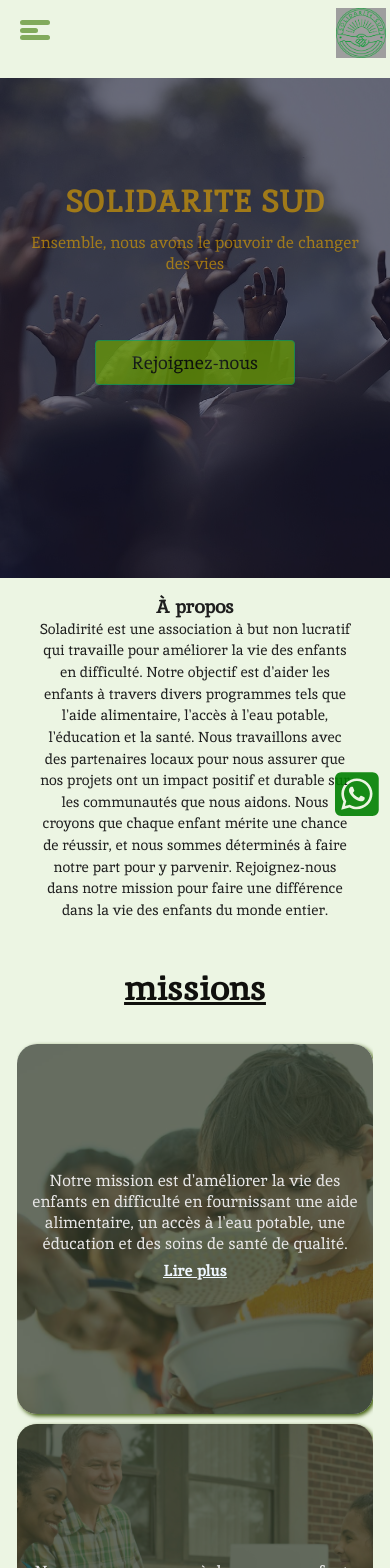
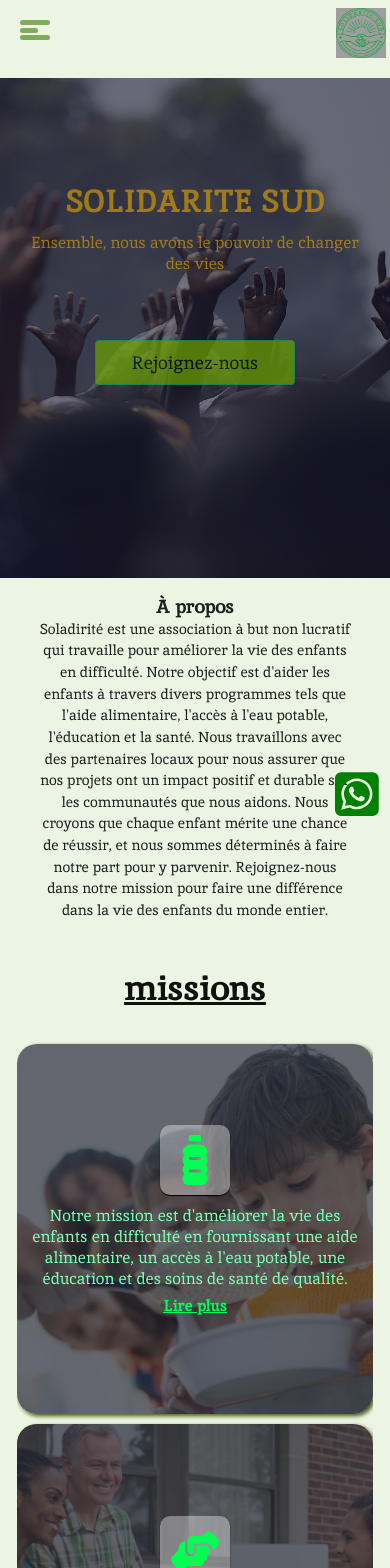
Before and after one commit to slimanej4c/sud, a Next.js app: page / in a window 390 px wide. Shown: the top 1568 px of the page. Built offline with nearby package versions, Linux system fonts and the light colour scheme; grey boxes are pictures that could not be loaded.

Commit message:
add part84

```diff
--- a/components/accueil/Accueil_part2.js
+++ b/components/accueil/Accueil_part2.js
@@ -3,7 +3,13 @@ import { useState, useEffect } from "react";
 import { connect } from 'react-redux'
 import { motion, AnimatePresence } from "framer-motion"
 import {missions_text ,missions_title ,missions_image} from '../../public/static/text/accueil/missions'
+import {faHandsHelping,faBottleWater ,faBookReader ,faChildReaching
+} from "@fortawesome/free-solid-svg-icons";
+import {
+   faSquareWhatsapp
 
+} from "@fortawesome/free-brands-svg-icons";
+import { FontAwesomeIcon} from '@fortawesome/react-fontawesome';
 export const Accueil_part2 = (props) => {
 
 
@@ -39,6 +45,8 @@ export const Accueil_part2 = (props) => {
                           >
 
                             <div className='mession-text'>
+                            <FontAwesomeIcon icon={faBottleWater } className="accueil-icon" style={{fontSize:50 }}  onClick={()=>openwhatsapp()}/>
+
                               <p>{missions_text[0][props.langue]}
 
                                   <button className='btn'> {missions_title[1][props.langue]}
@@ -62,6 +70,8 @@ export const Accueil_part2 = (props) => {
                           >
 
                             <div className='mession-text'>
+                            <FontAwesomeIcon icon={faHandsHelping}  className="accueil-icon"  style={{fontSize:50 }}  onClick={()=>openwhatsapp()}/>
+
                               <p>{missions_text[1][props.langue]}
 
                                   <button className='btn'> {missions_title[1][props.langue]}
@@ -85,6 +95,8 @@ export const Accueil_part2 = (props) => {
                           >
 
                             <div className='mession-text'>
+                            <FontAwesomeIcon icon={faBookReader}  className="accueil-icon"  style={{fontSize:50 }}  onClick={()=>openwhatsapp()}/>
+
                               <p>{missions_text[3][props.langue]}
 
                                   <button className='btn'> {missions_title[1][props.langue]}
@@ -107,6 +119,7 @@ export const Accueil_part2 = (props) => {
                           >
 
                             <div className='mession-text'>
+                            <FontAwesomeIcon icon={faChildReaching}  className="accueil-icon"  style={{fontSize:50 }}  onClick={()=>openwhatsapp()}/>
                               <p>{missions_text[4][props.langue]}
 
                                   <button className='btn'> {missions_title[1][props.langue]}
--- a/hocs/Layout.js
+++ b/hocs/Layout.js
@@ -7,10 +7,10 @@ import Image from 'next/image';
 import { motion } from "framer-motion";
 //import Cookies from "js-cookie";
 import { useRouter } from 'next/router';
-import {faPhone
+import {faPhone ,faWater ,faWaterLadder,faLadderWater ,faBottleWater
 } from "@fortawesome/free-solid-svg-icons";
 import {
-  faFacebook ,faTwitter,faLinkedin ,faWhatsapp ,faWhatsappSquare ,faSquareWhatsapp
+   faSquareWhatsapp
 
 } from "@fortawesome/free-brands-svg-icons";
 import { FontAwesomeIcon} from '@fortawesome/react-fontawesome';
@@ -314,7 +314,10 @@ const Nav=()=>{
 
 
         </div>
-        <FontAwesomeIcon icon={faSquareWhatsapp}  className="whatsapp-icon" onClick={()=>openwhatsapp()}/>
+        <div className="whatsapp-iconn">
+        <FontAwesomeIcon icon={faSquareWhatsapp} style={{fontSize:50 , color:"green"}}  onClick={()=>openwhatsapp()}/>
+
+        </div>
      <Footer/>
 
       </div>
--- a/styles/Layout.css
+++ b/styles/Layout.css
@@ -136,14 +136,12 @@ body {
        inset -1px -1px 4px rgba(255, 255, 255, 0.5);
       transform: scale(1.1);
     }
-    .whatsapp-icon{
+    .whatsapp-iconn{
+      visibility: hidden;
 
-      position: fixed;
-      right: 5%;
-      bottom: 10%;
-      font-size: 50px;
-      color: green;
-      visibility: hidden;
+      font-size: 0px;
+
+
     }
     .layout-nav {
 
@@ -299,15 +297,15 @@ body {
         right: 2%;
 
       }
-      .whatsapp-icon{
+      .whatsapp-iconn{
 
         position: fixed;
         right: 3%;
         bottom: 3%;
-        font-size: 50px;
-        color: rgba(0, 128, 0, 0.9);
+
+
         visibility: visible;
-        padding: auto;
+
         z-index: 10;
 
       }
--- a/styles/accueil/home-part2.css
+++ b/styles/accueil/home-part2.css
@@ -80,7 +80,7 @@
     border-radius: 20px;
     justify-content: center;
     align-items: center;
-   background-color: rgba(49, 59, 41, 0.739);
+   background-color: rgba(38, 40, 52, 0.7);
 
 }
 .mession h1{
@@ -91,7 +91,7 @@
 }
 .mession p{
    text-align: center;
-   color: rgb(232, 231, 231);
+   color: rgb(125, 255, 179);
    font-family:inika_reg;
    margin: 10px;
 
@@ -111,11 +111,19 @@
     background-color: rgba(255, 0, 0, 0);
     border: none;
     text-decoration: underline;
-    color: aliceblue;
+    color: rgb(0, 255, 81);
     font-size: 16px;
 
  }
-
+.accueil-icon{
+    color: rgb(0, 255, 81);
+    padding: 10px;
+    border: 0px solid rgb(232, 224, 200);
+    border-radius: 10px;
+    background-color: rgba(255, 255, 255, 0.373);
+    box-shadow: 0px 1px 1px 0px rgb(0, 0, 0);
+    width: 50px;
+}
   @media screen and (max-width: 1100px) {
     .messions-title h1{
         font-size:50px;
```
